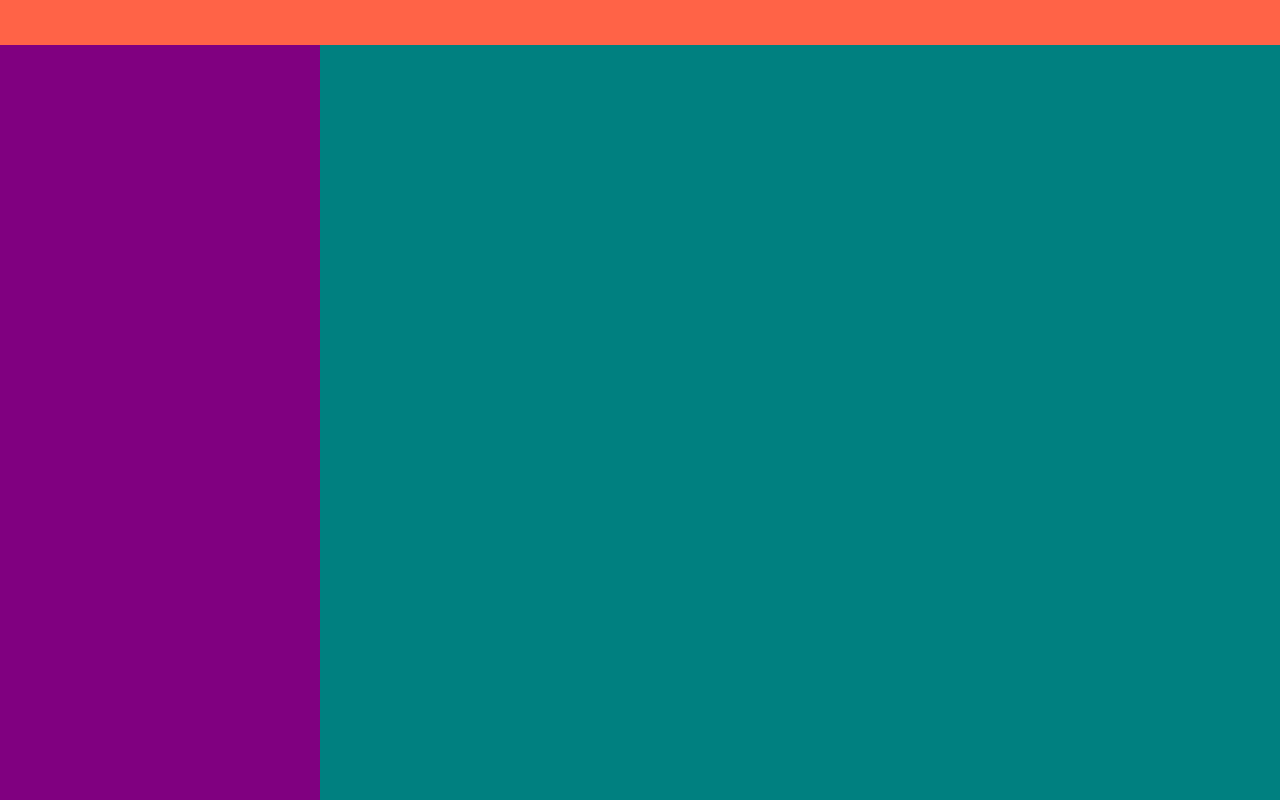
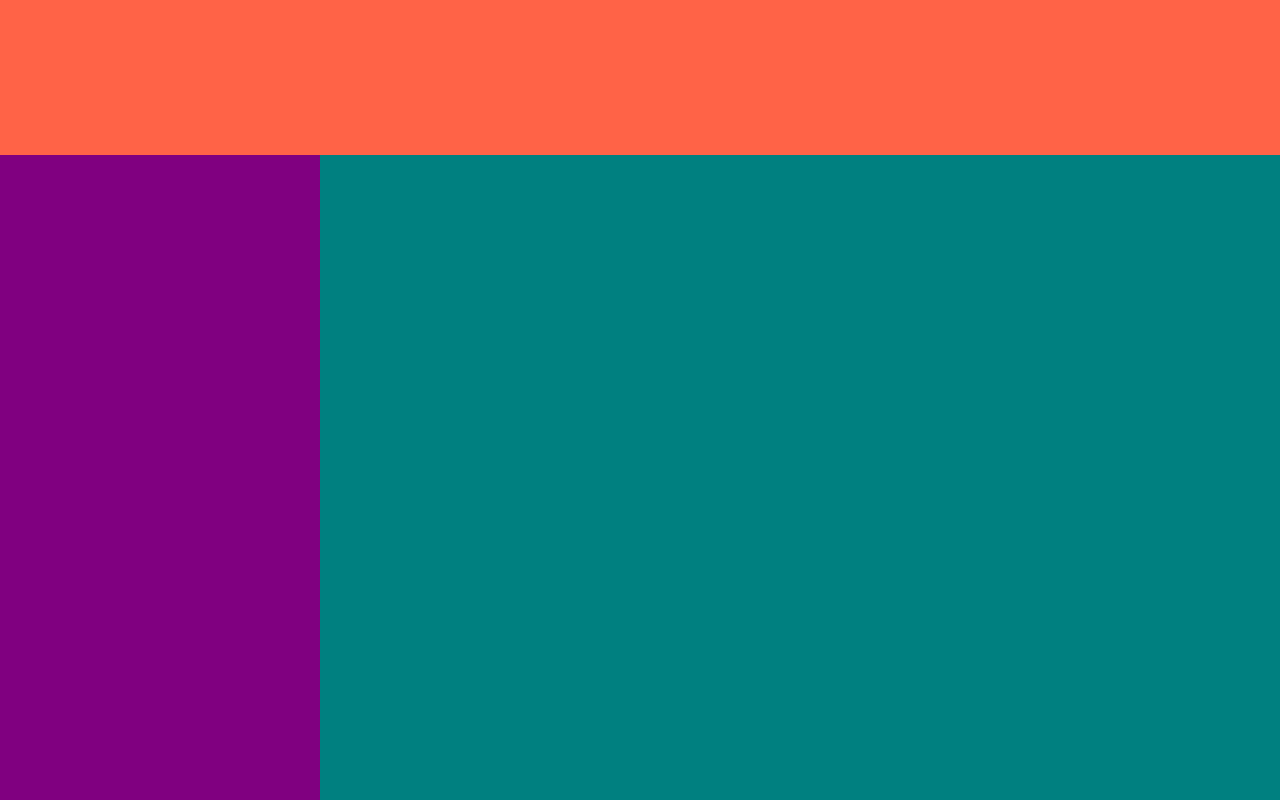
Before and after one commit to tooth-palm/triangle-playground, a React (Create React App) app: page / in a window 1280 px wide. Built offline with nearby package versions, Linux system fonts and the light colour scheme.

Commit message:
chakraproviderを追加

```diff
--- a/src/index.js
+++ b/src/index.js
@@ -1,10 +1,13 @@
+import { ChakraProvider } from "@chakra-ui/react";
 import React from "react";
 import ReactDOM from "react-dom";
 import App from "./App";
 
 ReactDOM.render(
   <React.StrictMode>
-    <App />
+    <ChakraProvider>
+      <App />
+    </ChakraProvider>
   </React.StrictMode>,
   document.getElementById("root")
 );
```
